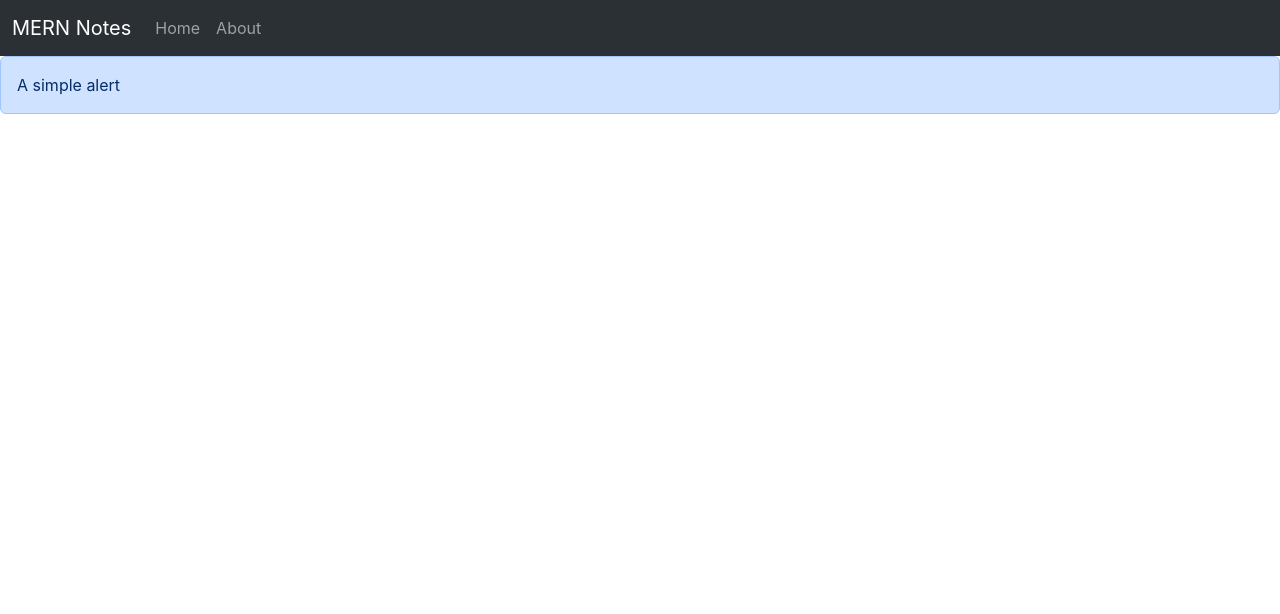
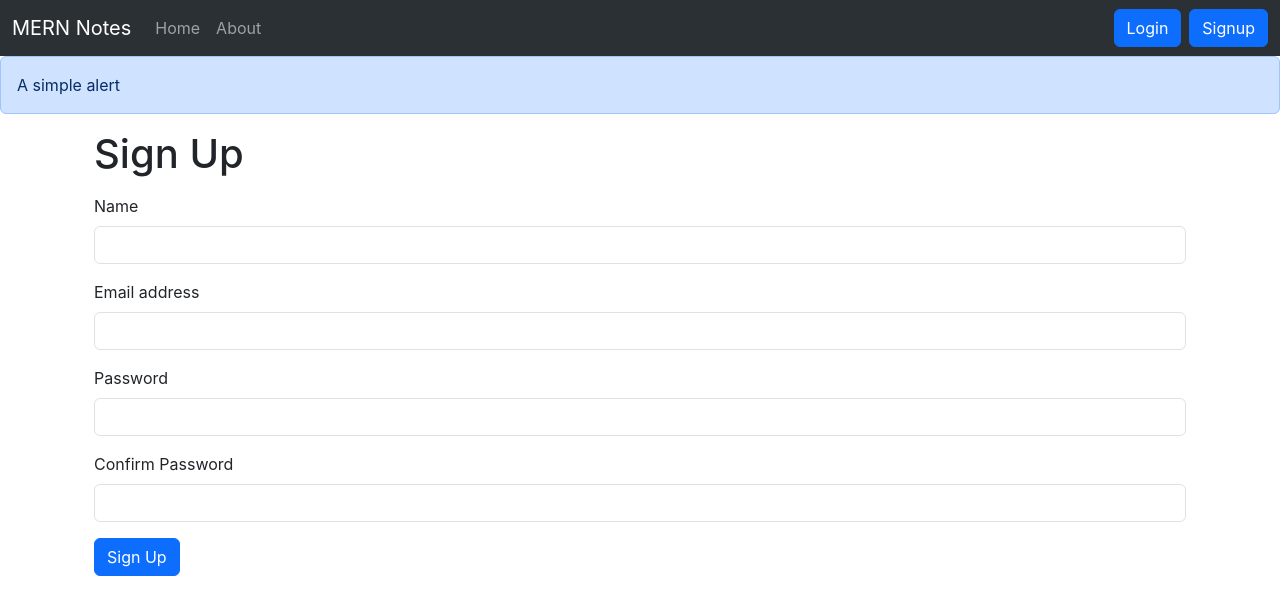
Before and after one commit to shubhamxdd/mernnotes-frontend, a React (Create React App) app: page /signup in a window 1280 px wide. Shown: the top 614 px of the page. Built offline with nearby package versions, Linux system fonts and the light colour scheme.

Commit message:
login signup added + big fixes

```diff
--- a/src/App.jsx
+++ b/src/App.jsx
@@ -5,6 +5,8 @@ import Home from "./components/Home";
 import About from "./components/About";
 import NoteState from "./context/notes/NoteState";
 import Alert from "./components/Alert";
+import Login from "./components/Login";
+import Signup from "./components/Signup";
 
 function App() {
   return (
@@ -21,6 +23,12 @@ function App() {
               <Route exact path="/about">
                 <About />
               </Route>
+              <Route exact path="/login">
+                <Login />
+              </Route>
+              <Route exact path="/signup">
+                <Signup />
+              </Route>
             </Switch>
           </div>
         </Router>
--- a/src/components/AddNote.jsx
+++ b/src/components/AddNote.jsx
@@ -4,11 +4,12 @@ import noteContext from "../context/notes/noteContext";
 const AddNote = () => {
   const context = useContext(noteContext);
   const { addNote } = context;
-  const [note, setNote] = useState({title: "", description: "", tag: "zxc"})
+  const [note, setNote] = useState({title: "", description: "", tag: ""})
 
   const handleClick = (e) => {
     e.preventDefault();
     addNote(note.title, note.description, note.tag)
+    setNote({title: "", description: "", tag: ""})
   };
   const onChange = (e) => {
     setNote({...note, [e.target.name]: e.target.value})
@@ -30,6 +31,9 @@ const AddNote = () => {
               name="title"
               aria-describedby="emailHelp"
               onChange={onChange}
+              minLength={5}
+              required
+              value={note.title}
             />
           </div>
           <div className="mb-3">
@@ -42,6 +46,9 @@ const AddNote = () => {
               id="description"
               name="description"
               onChange={onChange}
+              minLength={5}
+              required
+              value={note.description}
             />
           </div>
           <div className="mb-3">
@@ -54,12 +61,14 @@ const AddNote = () => {
               id="tag"
               name="tag"
               onChange={onChange}
+              value={note.tag}
             />
           </div>
           <button
             type="submit"
             className="btn btn-primary"
             onClick={handleClick}
+            disabled={note.title.length < 5 || note.description.length < 5}
           >
             Add Note
           </button>
--- /dev/null
+++ b/src/components/Login.jsx
@@ -0,0 +1,70 @@
+import React, { useState } from "react";
+import { useHistory } from "react-router-dom";
+
+const Login = () => {
+  const [credentials, setCredentials] = useState({ email: "", password: "" });
+  const history = useHistory();
+
+  const onSubmit = async (e) => {
+    const host = "http://localhost:5132";
+    e.preventDefault();
+    const response = await fetch(`${host}/api/auth/login`, {
+      method: "POST",
+      headers: {
+        "Content-Type": "application/json",
+      },
+      body: JSON.stringify({
+        email: credentials.email,
+        password: credentials.password,
+      }),
+    });
+    const json = await response.json();
+    console.log(json);
+    localStorage.setItem("token", json.authToken);
+    history.push("/");
+  };
+
+  const onChange = (e) => {
+    setCredentials({ ...credentials, [e.target.name]: e.target.value });
+  };
+
+  return (
+    <div className="container">
+      <h1 className="mb-3">Login</h1>
+      <form onSubmit={onSubmit}>
+        <div className="mb-3">
+          <label htmlFor="email" className="form-label">
+            Email address
+          </label>
+          <input
+            type="email"
+            id="email"
+            name="email"
+            className="form-control"
+            aria-describedby="emailHelp"
+            value={credentials.email}
+            onChange={onChange}
+          />
+        </div>
+        <div className="mb-3">
+          <label htmlFor="password" className="form-label">
+            Password
+          </label>
+          <input
+            type="password"
+            id="password"
+            name="password"
+            className="form-control"
+            value={credentials.password}
+            onChange={onChange}
+          />
+        </div>
+        <button type="submit" className="btn btn-primary">
+          Login
+        </button>
+      </form>
+    </div>
+  );
+};
+
+export default Login;
--- a/src/components/Navbar.jsx
+++ b/src/components/Navbar.jsx
@@ -73,17 +73,10 @@ const Navbar = (props) => {
                 </ul> */}
               </li>
             </ul>
-            {/* <form className="d-flex" role="search">
-              <input
-                className="form-control me-2"
-                type="search"
-                placeholder="Search"
-                aria-label="Search"
-              />
-              <button className="btn btn-outline-success" type="submit">
-                Search
-              </button>
-            </form> */}
+            <form className="d-flex" role="search">
+              <Link className="btn btn-primary mx-2" to="/login" role="button">Login</Link>
+              <Link className="btn btn-primary" to="/signup" role="button">Signup</Link>
+            </form>
           </div>
         </div>
       </nav>
--- a/src/components/Notes.jsx
+++ b/src/components/Notes.jsx
@@ -54,11 +54,11 @@ const Notes = () => {
                     <form className="my-3">
                         <div className="mb-3">
                             <label htmlFor="title" className="form-label">Title</label>
-                            <input type="text" className="form-control" id="etitle" name="etitle" value={note.etitle} aria-describedby="emailHelp" onChange={onChange} />
+                            <input type="text" className="form-control" id="etitle" name="etitle" value={note.etitle} aria-describedby="emailHelp" onChange={onChange} minLength={5} required/>
                         </div>
                         <div className="mb-3">
                             <label htmlFor="description" className="form-label">Description</label>
-                            <input type="text" className="form-control" id="edescription" name="edescription" value={note.edescription} onChange={onChange} />
+                            <input type="text" className="form-control" id="edescription" name="edescription" value={note.edescription} onChange={onChange} minLength={5} required/>
                         </div>
                         <div className="mb-3">
                             <label htmlFor="tag" className="form-label">Tag</label>
@@ -69,7 +69,7 @@ const Notes = () => {
                 </div>
                 <div className="modal-footer">
                     <button ref={refClose} type="button" className="btn btn-secondary" data-bs-dismiss="modal">Close</button>
-                    <button onClick={handleClick} type="button" className="btn btn-primary">Update Note</button>
+                    <button onClick={handleClick} disabled={note.etitle.length < 5 || note.edescription.length < 5} type="button" className="btn btn-primary">Update Note</button>
                 </div>
             </div>
         </div>
@@ -77,6 +77,9 @@ const Notes = () => {
 
     <div className="row my-3">
         <h2>You Notes</h2>
+        <div className="container mx-1">
+        {notes.length === 0 && "No Notes" }
+        </div>
         {notes.map((note) => {
             return <Noteitem key={note._id} updateNote={updateNote} note={note} />
         })}
--- /dev/null
+++ b/src/components/Signup.jsx
@@ -0,0 +1,108 @@
+import React, { useState } from "react";
+import { useHistory } from "react-router-dom";
+
+const Signup = () => {
+  const [credentials, setCredentials] = useState({
+    name: "",
+    email: "",
+    password: "",
+    cpassword: "",
+  });
+  const history = useHistory();
+
+  const onSubmit = async (e) => {
+    const {name, email, password} = credentials
+    const host = "http://localhost:5132";
+    e.preventDefault();
+    const response = await fetch(`${host}/api/auth/createuser`, {
+      method: "POST",
+      headers: {
+        "Content-Type": "application/json",
+      },
+      body: JSON.stringify({
+        name,
+        email,
+        password,
+      }),
+    });
+    const json = await response.json();
+    console.log(json);
+    if (json.success) {
+      localStorage.setItem("token", json.authToken);
+      history.push("/");
+    } else {
+      alert("invalid credentials");
+    }
+  };
+
+  const onChange = (e) => {
+    setCredentials({ ...credentials, [e.target.name]: e.target.value });
+  };
+  return (
+    <div className="container">
+      <h1 className="mb-3">Sign Up</h1>
+      <form onSubmit={onSubmit}>
+        <div className="mb-3">
+          <label htmlFor="name" className="form-label">
+            Name
+          </label>
+          <input
+            type="text"
+            className="form-control"
+            id="name"
+            name="name"
+            aria-describedby="emailHelp"
+            onChange={onChange}
+          />
+        </div>
+        <div className="mb-3">
+          <label htmlFor="email" className="form-label">
+            Email address
+          </label>
+          <input
+            type="email"
+            className="form-control"
+            id="email"
+            name="email"
+            aria-describedby="emailHelp"
+            onChange={onChange}
+            required
+          />
+        </div>
+        <div className="mb-3">
+          <label htmlFor="password" className="form-label">
+            Password
+          </label>
+          <input
+            type="password"
+            className="form-control"
+            id="password"
+            name="password"
+            onChange={onChange}
+            required
+            minLength={5}
+          />
+        </div>
+        <div className="mb-3">
+          <label htmlFor="cpassword" className="form-label">
+            Confirm Password
+          </label>
+          <input
+            type="password"
+            className="form-control"
+            id="cpassword"
+            name="cpassword"
+            onChange={onChange}
+            required
+            minLength={5}
+          />
+        </div>
+        <button type="submit" className="btn btn-primary">
+          Sign Up
+        </button>
+      </form>
+    </div>
+  );
+};
+
+export default Signup;
--- a/src/context/notes/NoteState.jsx
+++ b/src/context/notes/NoteState.jsx
@@ -15,7 +15,7 @@ const NoteState = (props) => {
       },
     })
     const json =  await response.json()
-    console.log(json);
+    // console.log(json);
     setNotes(json);
   };
 
@@ -28,22 +28,12 @@ const NoteState = (props) => {
       },
       body: JSON.stringify({title, description, tag})
     })
-    const json =  await response.json()
-    console.log(json);
-
-    console.log("adding note");
-    let note = {
-      _id: "63c1a2976155e2741e9fa7be",
-      user: "63c1387038d88cf1e9abb074",
-      title: title,
-      description: description,
-      tag: tag,
-      date: "2023-01-13T18:27:35.772Z",
-      __v: 0,
-    };
+    const note =  await response.json()
     setNotes(notes.concat(note));
+    console.log(note);
   };
   const deleteNote = async (id) => {
+    //eslint-disable-next-line
     const response = await fetch(`${host}/api/notes/deletenote/${id}`,{
       method: "DELETE",
       headers: {
@@ -51,8 +41,8 @@ const NoteState = (props) => {
         "auth-token": "eyJhbGciOiJIUzI1NiIsInR5cCI6IkpXVCJ9.eyJ1c2VyIjp7ImlkIjoiNjNjMTM4NzAzOGQ4OGNmMWU5YWJiMDc0In0sImlhdCI6MTY3MzYwNzI5N30.65cE8SDCHbGiBnO2vkO-s81FKs7op_xF-m7D570DJLg"
       },
     })
-    const json =  response.json()
-    console.log(json);
+    // const json = response.json()
+    // console.log(json);
 
     console.log("deleting note " + id);
     let newNotes = notes.filter((note) => {
@@ -72,8 +62,8 @@ const NoteState = (props) => {
       },
       body: JSON.stringify({title, description, tag})
     })
-    const json =  await response.json()
-    console.log(json);
+    // const json =  await response.json()
+    // console.log(json);
 
 
     let newNotes = JSON.parse(JSON.stringify(notes))
```
